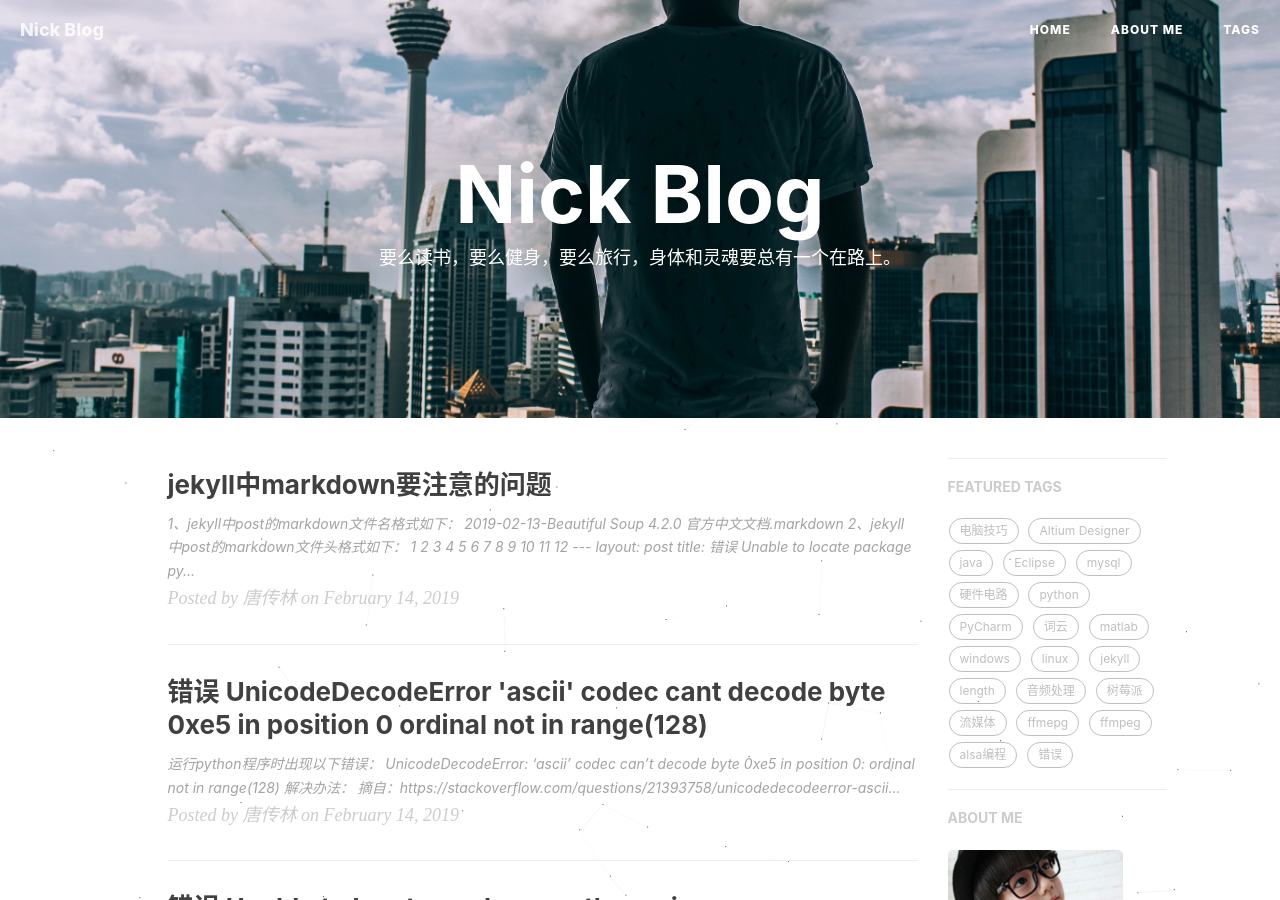
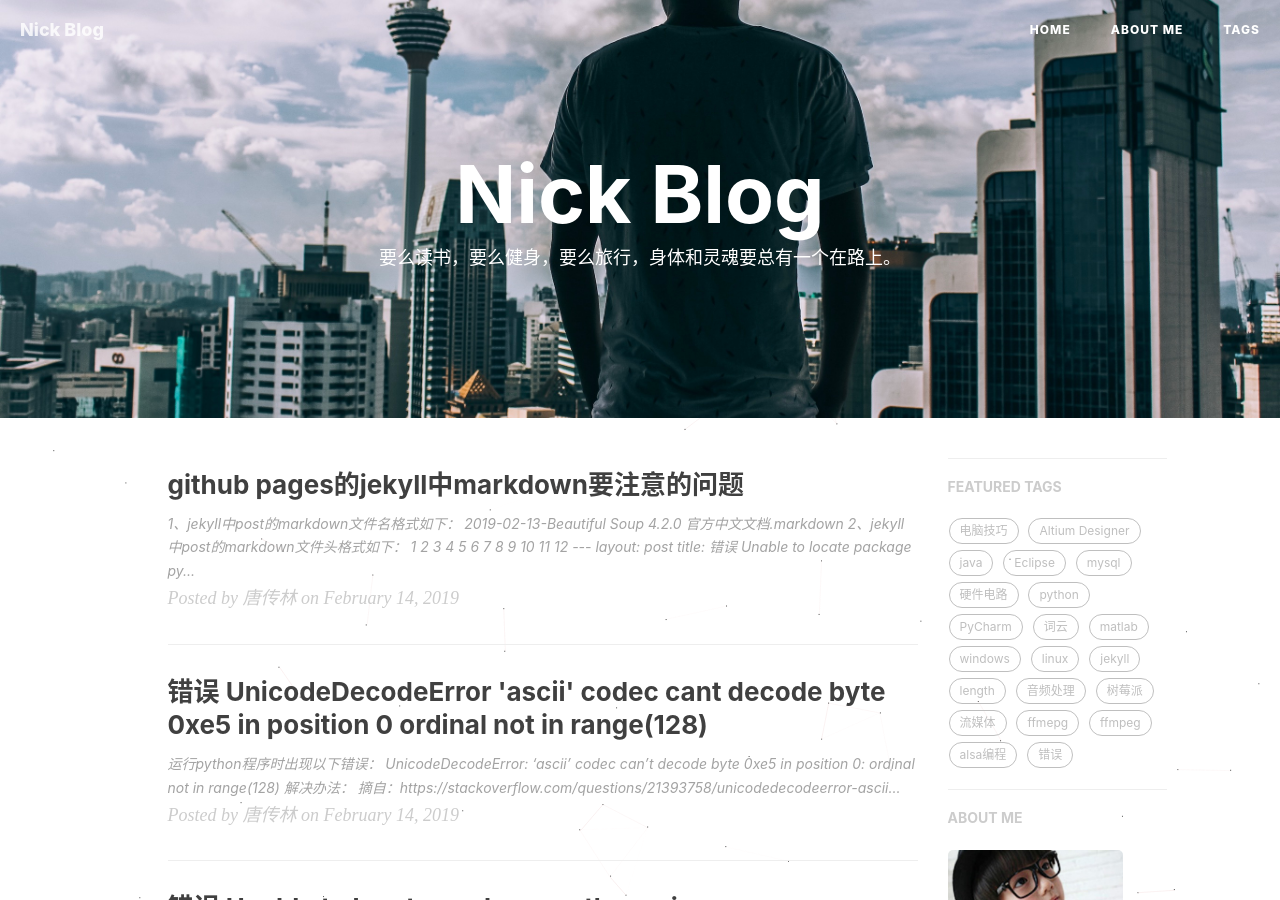
Before and after one commit to nicktcl/nicktcl.github.io, a Jekyll site: the page built from index.html, in a window 1280 px wide and 900 px high. Built offline with Jekyll 4.4.1, drawn with Linux system fonts in a browser that asks for light colours; nearby versions of some CDN libraries; the list of posts is cut into pages by our own code; comment, search, counter and statistics services are not loaded.

Commit message:
update post

```diff
--- a/_posts/2019-02-14-jekyll中markdown要注意的问题.markdown
+++ b/_posts/2019-02-14-github pages的jekyll中markdown要注意的问题.markdown
@@ -1,6 +1,6 @@
 ---
 layout:		post
-title: 		jekyll中markdown要注意的问题
+title: 		github pages的jekyll中markdown要注意的问题
 date: 		2019-02-14 16:20:56
 author:		"唐传林"
 header-img: 	"img/post-bg-2015.jpg"
```
